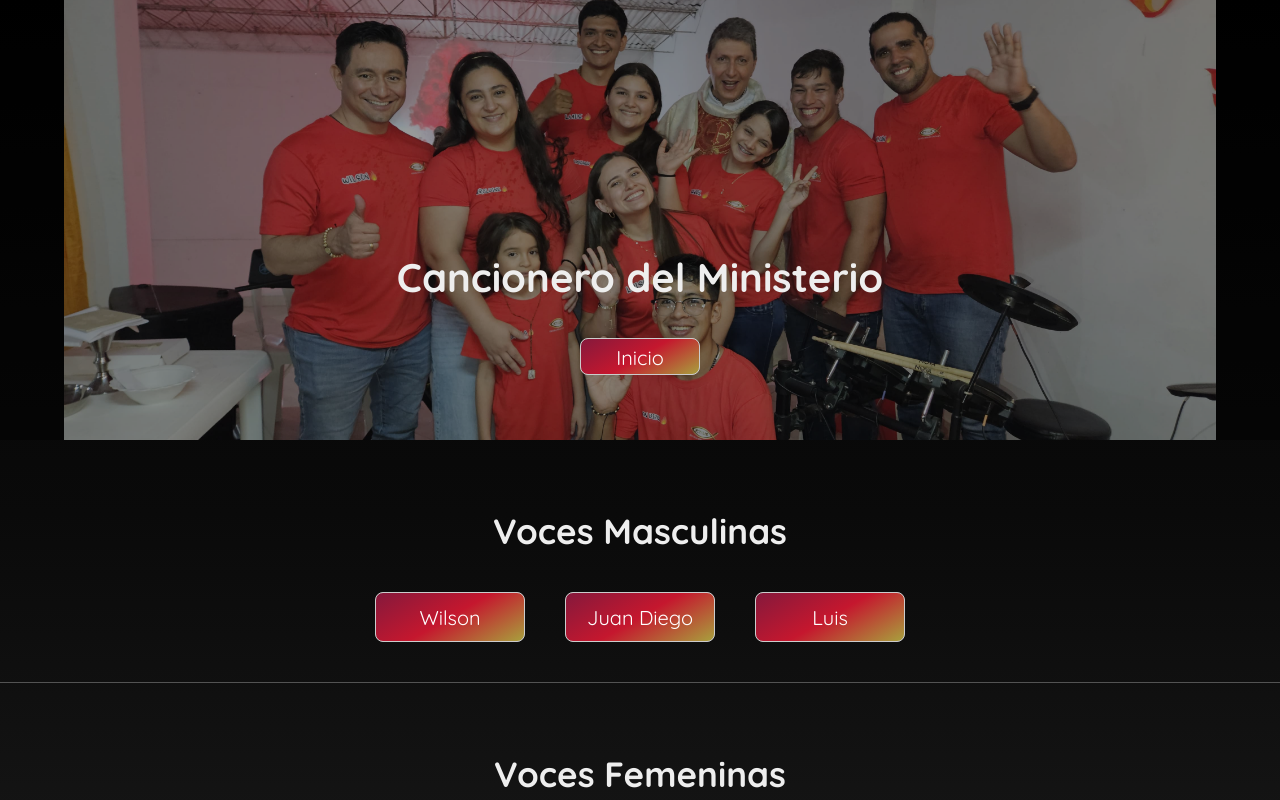
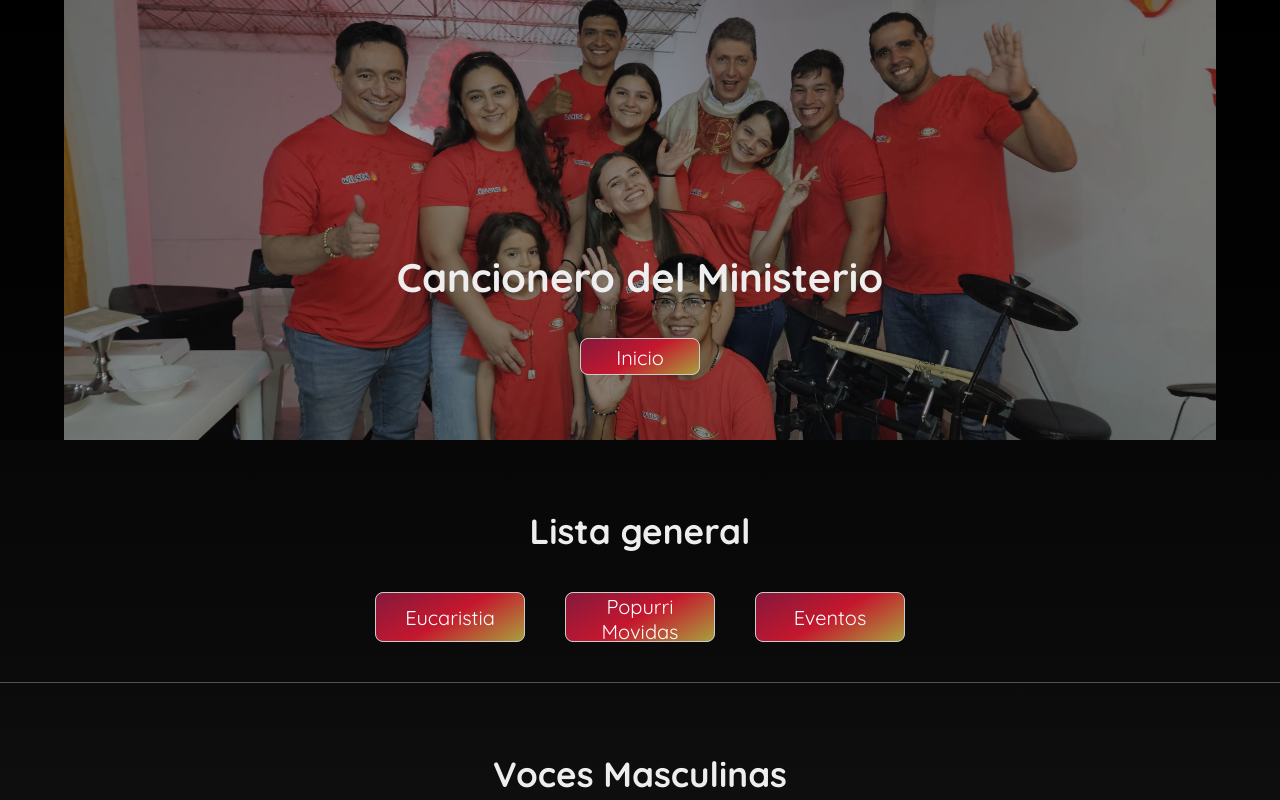
Before and after one commit to LuisCarvajal20/Pagina-Ministerio-Musica, a plain HTML site: page index.html in a window 1280 px wide. Shown: the top 800 px of the page. Drawn offline with Linux system fonts and the light colour scheme.

Commit message:
introduccion de lista general y esconder btnes

```diff
--- a/index.html
+++ b/index.html
@@ -18,6 +18,23 @@
       <button class="btn-inicio" id="btn-inicio">Inicio</button>
     </div>
   </header>
+  <div class="contenerdor-btnes" id="contenerdor-btnes">
+    <div class="lista-general">
+      <h2 class="titulo2">
+        Lista general
+      </h2>
+      <div class="botones-vocalistas-Mas">
+        <button class=" btn" id="btn-eucaristia" onclick="mostrarCanciones('eucaristia')">
+          Eucaristia
+        </button>
+        <button class=" btn" id="btn-movidas" onclick="mostrarCanciones('movidas')">
+          Popurri Movidas
+        </button>
+        <button class=" btn" id="btn-eventos" onclick="mostrarCanciones('eventos')"> <!--cambiar por una funsion nueva para desplegar mas bottones correspondientes-->
+          Eventos
+        </button>
+      </div>
+    </div>
     <div id="VocesMaculinas">
       <h2 class="titulo2">
         Voces Masculinas
@@ -53,6 +70,8 @@
         </button>
       </div>
     </div>
+  </div>
+
   <div id="cantante">
     <h2 class="titulo2" id="titulo-cantante"></h2>
     <input type="text" class="buscador" id="buscador" placeholder="Buscar canción..." />
--- a/script.js
+++ b/script.js
@@ -160,10 +160,11 @@
 
 
   let cancionesMostradas=[];  // aquí guardamos las canciones activas
-
+  const ContenedorBtn =document.getElementById("contenerdor-btnes");
   function mostrarCanciones(nombre) {
     cancionesMostradas = cancionesPorCantante[nombre];
     contenedor.style.display="block";
+    ContenedorBtn.style.display="none";
     input.style.display="block";
     input.value= "";
     tituloCantante.textContent="Canciones "+nombre;
```
Lines whose indentation alone changed are shown as unchanged.
